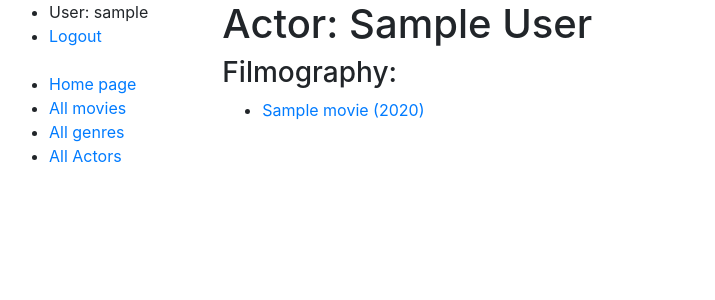
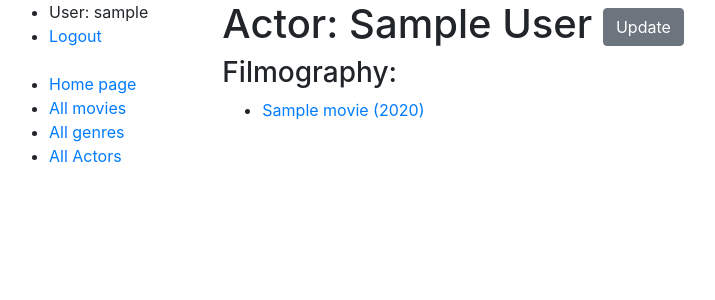
Before and after one commit to Oomamchur/friends-imdb, a Django app: page /actors/1/ in a window 1280 px wide. Shown: the top 300 px of the page, without its empty margins (6-721 px from the left). Run offline with Django 4.2, Linux system fonts and the light colour scheme; a user stored in the database is signed in; tables that the repository leaves empty hold one stand-in row (values such as "Sample post").

Commit message:
add Update button in actor_detail.html, fix update/create in actor_form.html

```diff
--- a/templates/catalog/actor_detail.html
+++ b/templates/catalog/actor_detail.html
@@ -2,7 +2,11 @@
 
 
 {% block content %}
-  <h1>Actor: {{ actor.first_name }} {{ actor.last_name }}</h1>
+  <h1>Actor: {{ actor.first_name }} {{ actor.last_name }}
+  <a href="{% url 'catalog:actor-update' pk=actor.id %}" class="btn btn-secondary link-to-page">
+    Update
+  </a>
+  </h1>
 
   <h3>Filmography:</h3>
   <ul>
--- a/templates/catalog/actor_form.html
+++ b/templates/catalog/actor_form.html
@@ -2,7 +2,7 @@
 {% load crispy_forms_filters %}
 
 {% block content %}
-  <h1>Create Actor</h1>
+  <h1>{{ object|yesno:"Update, Create" }} Actor</h1>
   <form action="" method="post" novalidate>
     {% csrf_token %}
     {{ form|crispy }}
```
